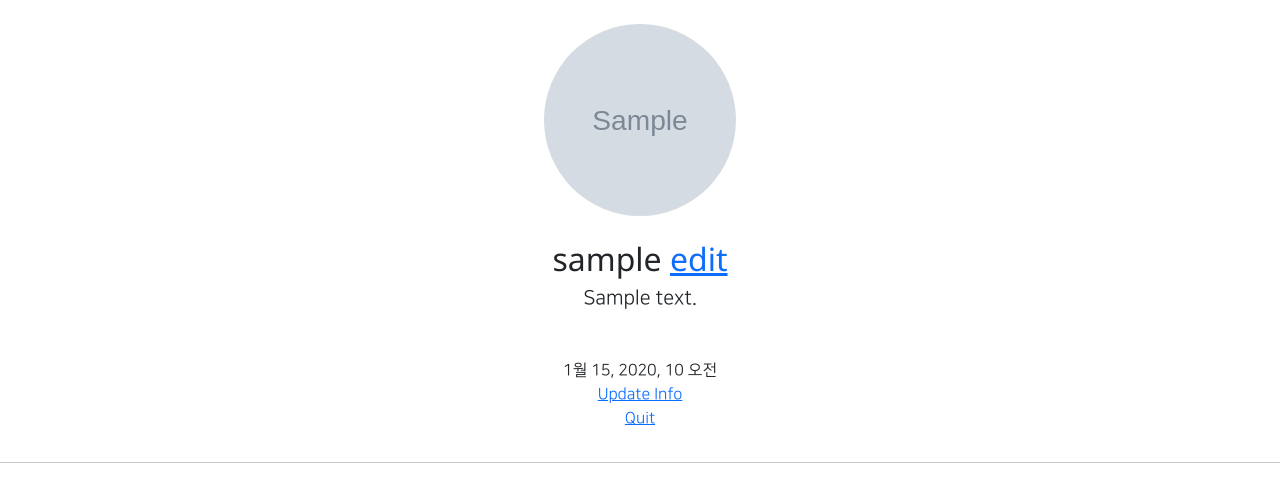
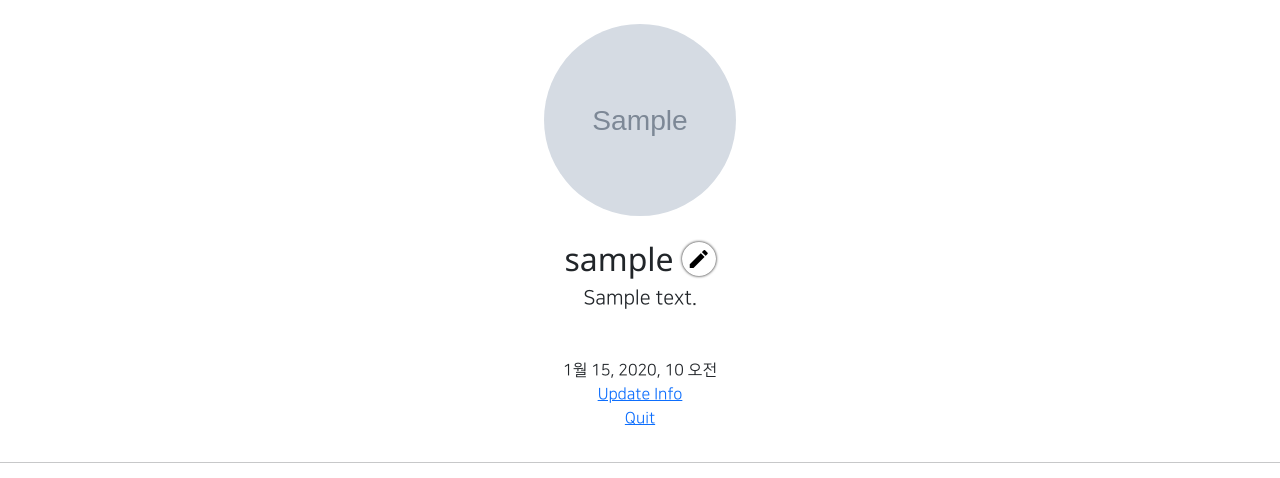
Before and after one commit to amuse777/gis_2ban_Hong, a Django app: page /account/detail/1 in a window 1280 px wide. Shown: the part 233-711 px from the top of the page. Run offline with Django 3.2, Linux system fonts and the light colour scheme; a user stored in the database is signed in; tables that the repository leaves empty hold one stand-in row (values such as "Sample post"); grey boxes marked "Sample" are stand-in pictures; parts of the project's set-up code (start-up, migrations or seed data) failed here and were passed over; some libraries are stand-ins or nearby versions.

Commit message:
7/29 Material icons - 1

```diff
--- a/accountapp/templates/accountapp/detail.html
+++ b/accountapp/templates/accountapp/detail.html
@@ -12,7 +12,8 @@
                 <h2 class="NNS_B">
                     {{ target_user.profile.nickname }}
                     {% if target_user == user %}
-                    <a href="{% url 'profileapp:update' pk=target_user.profile.pk %}">
+                    <a href="{% url 'profileapp:update' pk=target_user.profile.pk %}"
+                       class="material-icons round_button">
                         edit
                     </a>
                     {% endif %}
--- a/static/base.css
+++ b/static/base.css
@@ -31,3 +31,15 @@
 .NNS_B {
     font-family: 'Noto Sans', sans-serif;
 }
+
+.round_button {
+    color: black;
+    text-decoration: none;
+    box-shadow: 0 0 3px black;
+    border-radius: 20rem;
+    padding: 0.3rem;
+}
+
+.round_button:hover {
+    color: dimgrey;
+}
--- a/templates/head.html
+++ b/templates/head.html
@@ -17,6 +17,10 @@
 
     {# Default CSS LINK #}
     <link rel="stylesheet" type="text/css" href="{% static 'base.css' %}">
+
+    {# Material ICONS LINK #}
+    <link href="https://fonts.googleapis.com/css2?family=Material+Icons" rel="stylesheet">
+
 
     <style>
         @font-face {
```
